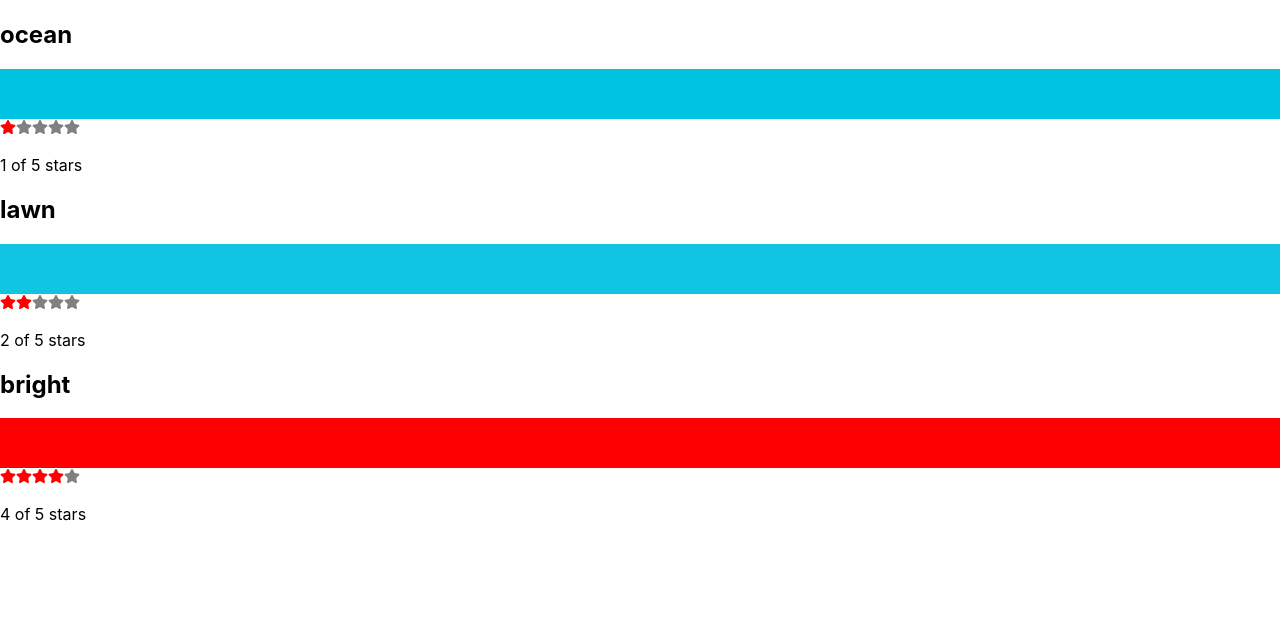
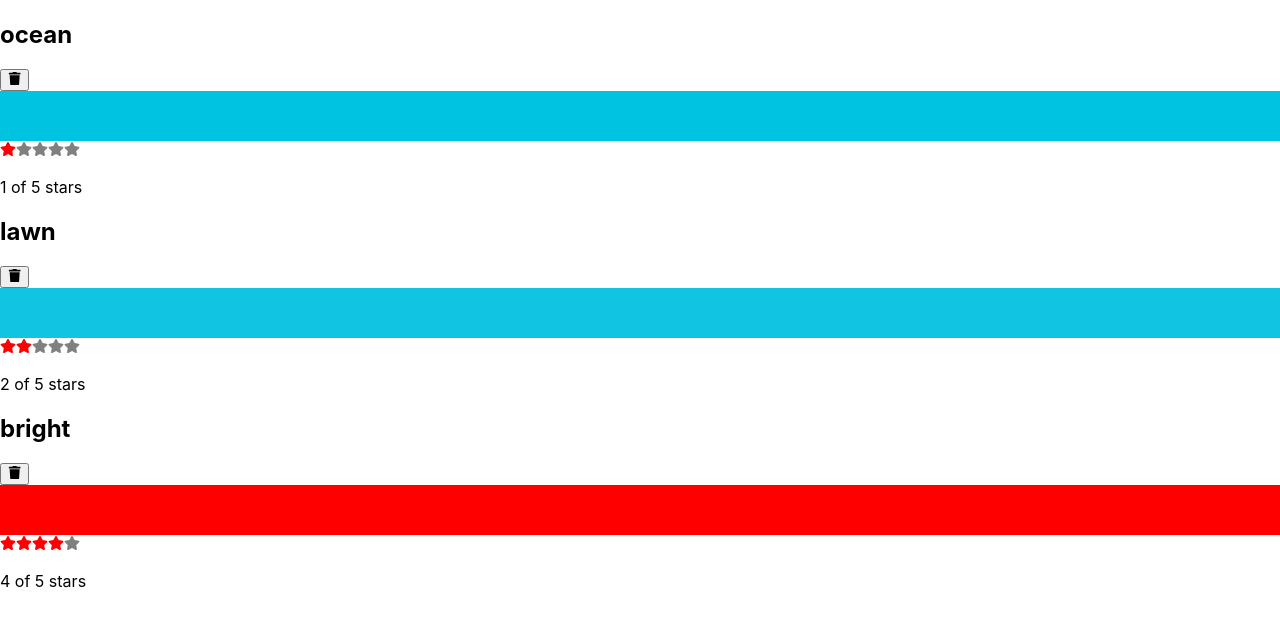
Before and after one commit to mzumi/learning-react, a React (Create React App) app in the folder react-icons/: page / in a window 1280 px wide. Shown: the top 626 px of the page. Built offline with nearby package versions, Linux system fonts and the light colour scheme.

Commit message:
Add a remove button

```diff
--- a/react-icons/src/App.tsx
+++ b/react-icons/src/App.tsx
@@ -4,10 +4,15 @@ import { ColorList } from './ColorList'
 import { StarRating } from './StarRating'
 
 function App() {
-  const [colors] = useState(colorData);
+  const [colors, setColors] = useState(colorData);
 
   return (
-    <ColorList colors={colors} />
+    <ColorList
+      colors={colors}
+      onRemoveColor={(id: string) => {
+        const newColors = colors.filter(c => c.id != id)
+        setColors(newColors)
+      }} />
   );
 }
 
--- a/react-icons/src/Color.tsx
+++ b/react-icons/src/Color.tsx
@@ -1,11 +1,15 @@
 import React from "react"
 import { ColorData } from "./ColorData"
 import { StarRating } from "./StarRating";
+import { FaTrash } from "react-icons/fa"
 
-export const Color: React.FC<{ colorData: ColorData }> = (props) => {
+export const Color: React.FC<{ colorData: ColorData, onRemove: (id: string) => void }> = (props) => {
   return (
     <section>
       <h1>{props.colorData.title}</h1>
+      <button onClick={() => { props.onRemove(props.colorData.id) }}>
+        <FaTrash />
+      </button>
       <div style={{ height: 50, backgroundColor: props.colorData.color }} ></div>
       <StarRating totalStars={5} selectedStars={props.colorData.rating} />
     </section>
--- a/react-icons/src/ColorList.tsx
+++ b/react-icons/src/ColorList.tsx
@@ -2,12 +2,12 @@ import React from "react"
 import { Color } from "./Color"
 import { ColorData } from "./ColorData"
 
-export const ColorList: React.FC<{ colors: ColorData[] }> = (props) => {
+export const ColorList: React.FC<{ colors: ColorData[], onRemoveColor: (id: string) => void }> = (props) => {
   if (!props.colors.length) return <div>No colors</div>
 
   return (
     <div>
-      {props.colors.map(color => <Color key={color.id} colorData={color} />)}
+      {props.colors.map(color => <Color key={color.id} colorData={color} onRemove={props.onRemoveColor} />)}
     </div>
   );
 }
```
